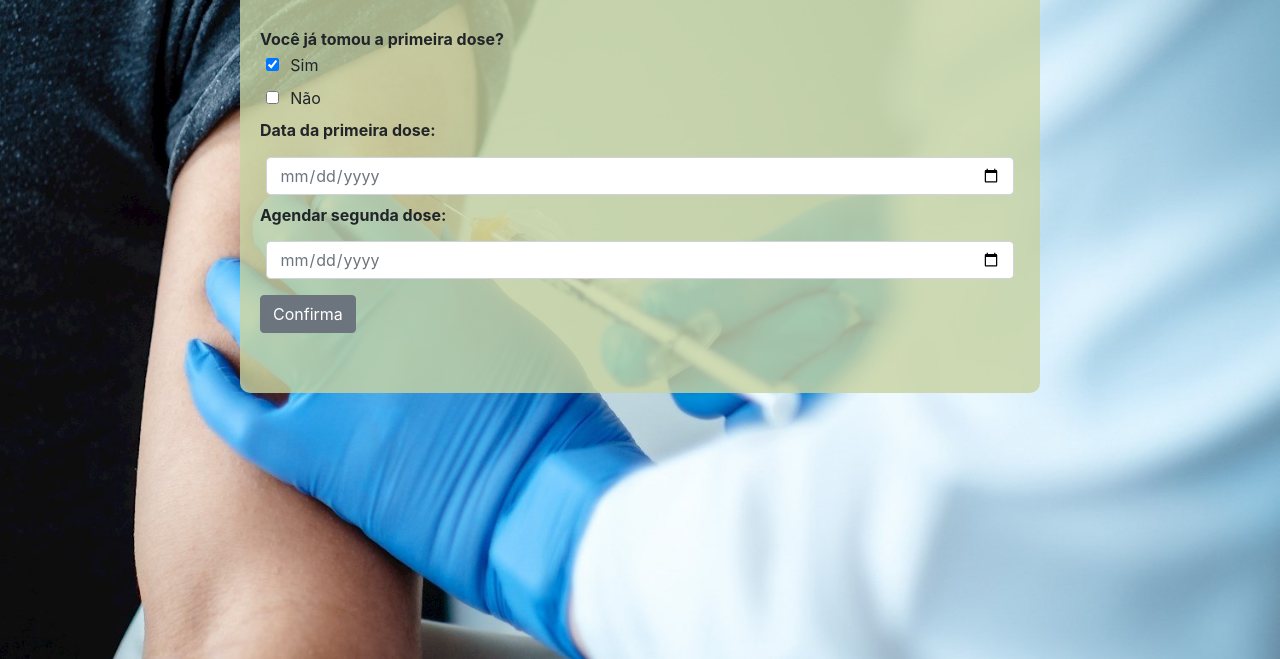
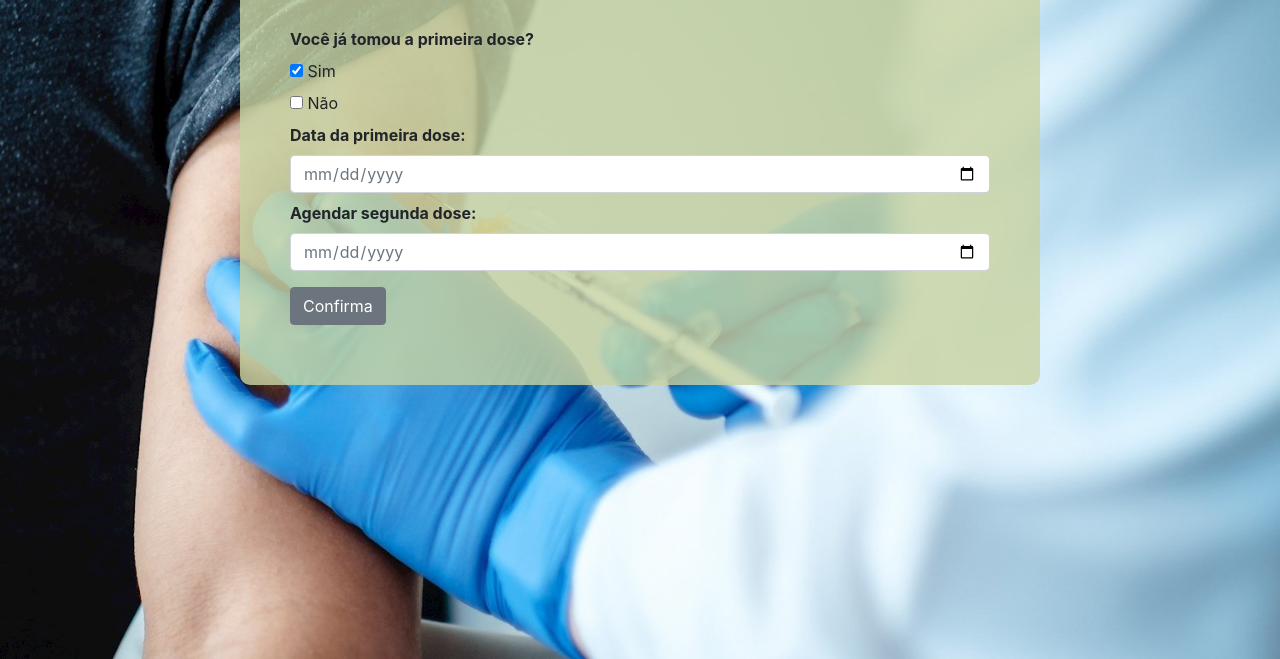
Before and after one commit to GustavoMarcello/VacinasNava, a plain HTML site: page VacinasNava-main/TelaLogin/tela1.html in a window 1280 px wide. Shown: the part 141-800 px from the top of the page. Drawn offline with Linux system fonts and the light colour scheme; files whose address does not match are found by name.

Commit message:
Alterações de CSS
Ajustes de formatação

```diff
--- a/VacinasNava-main/TelaLogin/CSS/style.css
+++ b/VacinasNava-main/TelaLogin/CSS/style.css
@@ -45,8 +45,10 @@ footer{
   width: 800px;
   margin-left: auto;
   margin-right: auto;
-  padding: 20px;
+  padding: 20px 50px;
   border-radius: 10px;
+  margin-bottom: 10vh;
+  margin-top: 10vh;
 }
 
 form {
@@ -54,16 +56,16 @@ form {
   margin-bottom: 40px;
 }
 
-#exit-container p {
+/* #exit-container p {
   margin-bottom: 10px;
-}
+} */
 
-p{
+/* p{
   text-align: left;
   font: 1rem 'Fira Sans', sans-serif;
   font-weight: border;
-}
+} */
 
-input {
+/* input {
   margin: .4rem;
-}
+} */
--- a/VacinasNava-main/TelaLogin/tela1.html
+++ b/VacinasNava-main/TelaLogin/tela1.html
@@ -16,7 +16,7 @@
     <div id="control-container">
         <h2 class="subtitulo">Controle de vacina</h2>
         <form action="">
-            <b>Você já tomou a primeira dose?</b>
+            <label><strong>Você já tomou a primeira dose?</strong></label>
             <div id="sim">
               <input type="checkbox" id="scales" name="scales"
                      checked>
```
